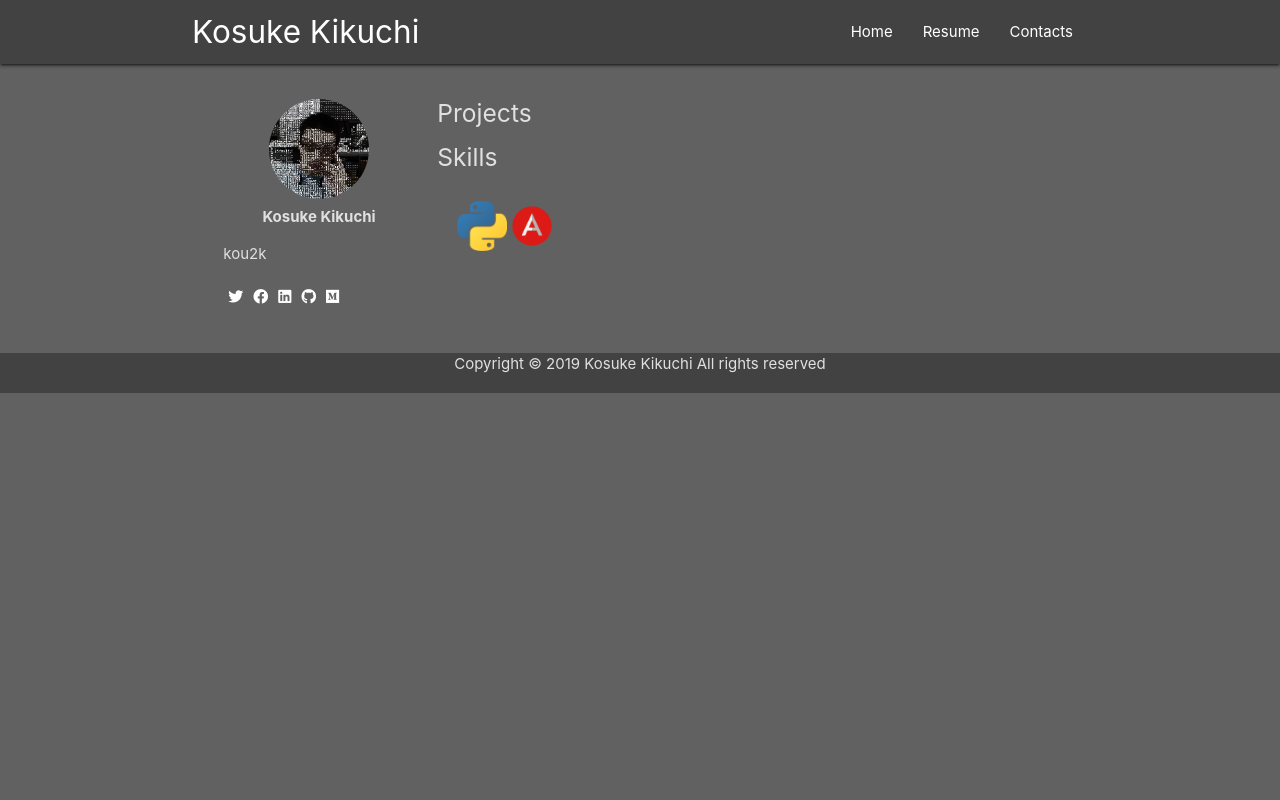
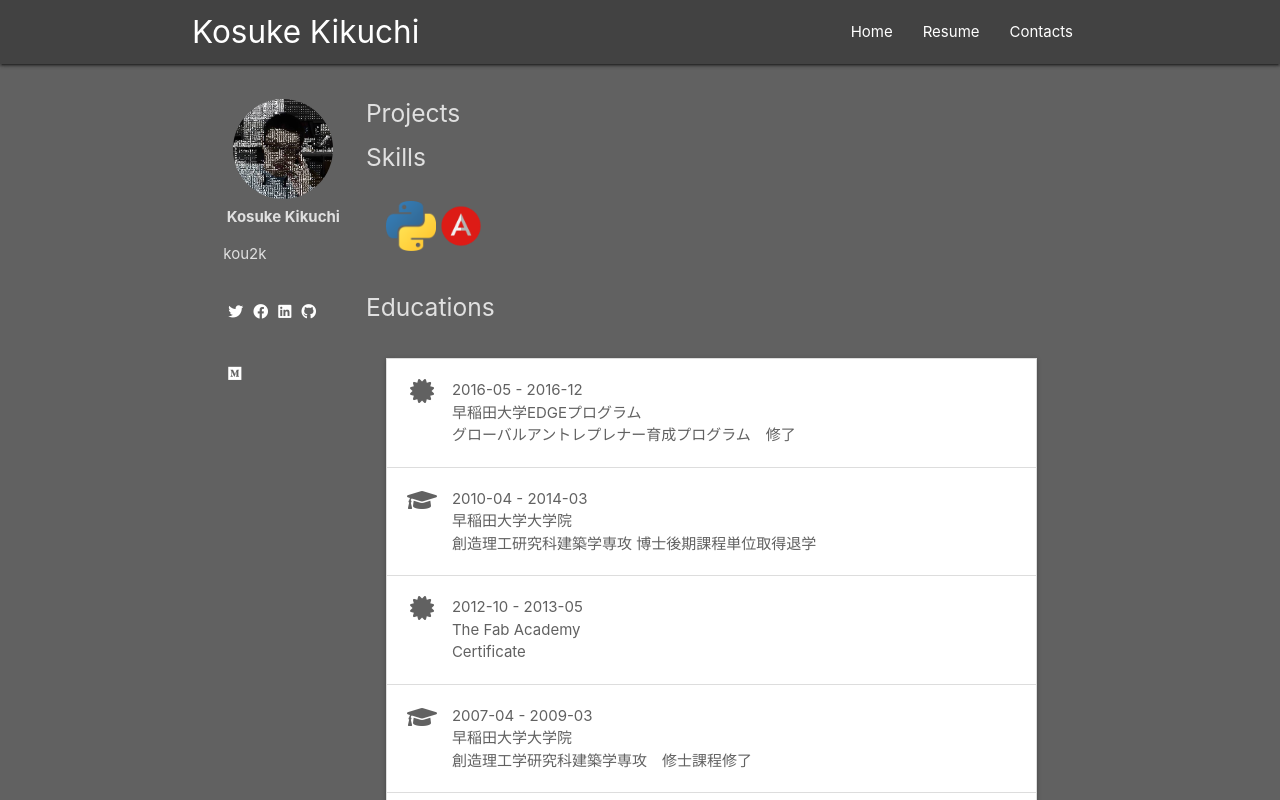
Before and after one commit to kousukekikuchi1984/homepage, an Angular app: page /resume in a window 1280 px wide. Shown: the top 800 px of the page. Built offline with nearby package versions, Linux system fonts and the light colour scheme.

Commit message:
added education history design

```diff
--- a/src/app/resume/resume.component.html
+++ b/src/app/resume/resume.component.html
@@ -1,5 +1,5 @@
 <div class="row">
-  <div class="col s12 m4 l3">
+  <div class="col s12 m3 l2">
     <ul class="important">
       <li>
         <img class="circle responsive-img" height="100px" width="100px" src="/assets/img/kou2k.jpg">
@@ -10,15 +10,15 @@
       {{text}}
     </p>
     <ul class="social_media">
-      <li><a href="https://twitter.com/kou2kkkt"><i class="fab fa-twitter"></i></a></li>
-      <li><a href="https://facebook.com/kou2k"><i class="fab fa-facebook"></i></a></li>
-      <li><a href="https://www.linkedin.com/in/kousuke-kikuchi-37191433/"><i class="fab fa-linkedin"></i></a></li>
-      <li><a href="https://github.com/kousukekikuchi1984"><i class="fab fa-github">  </i></a></li>
-      <li><a href="https://medium.com/@kousukekikuchi"><i class="fab fa-medium">  </i></a></li>
+      <p><a href="https://twitter.com/kou2kkkt"><i class="fab fa-twitter"></i></a></p>
+      <p><a href="https://facebook.com/kou2k"><i class="fab fa-facebook"></i></a></p>
+      <p><a href="https://www.linkedin.com/in/kousuke-kikuchi-37191433/"><i class="fab fa-linkedin"></i></a></p>
+      <p><a href="https://github.com/kousukekikuchi1984"><i class="fab fa-github">  </i></a></p>
+      <p><a href="https://medium.com/@kousukekikuchi"><i class="fab fa-medium">  </i></a></p>
     </ul>
   </div>
 
-  <div class="col s12 m8 l9">
+  <div class="col s12 m9 l10">
     <h5>Projects</h5>
 
     <h5>Skills</h5>
@@ -26,5 +26,58 @@
       <img src="/assets/img/python.png">
       <img src="/assets/img/angular.png">
     </div>
+
+    <h5>Educations</h5>
+    <div class="educations">
+    <ul class="collapsible">
+      <li>
+        <div class="collapsible-header">
+          <i class="fas fa-certificate"></i>
+          2016-05 - 2016-12<br/>
+          早稲田大学EDGEプログラム<br/>
+          グローバルアントレプレナー育成プログラム　修了
+        </div>
+        <div class="collapsible-body"><span>from 2011-04 to 2014-03</span></div>
+      </li>
+      <li>
+        <div class="collapsible-header">
+          <i class="fas fa-graduation-cap"></i>
+          2010-04 - 2014-03<br/>
+          早稲田大学大学院<br/>
+          創造理工研究科建築学専攻  博士後期課程単位取得退学
+        </div>
+        <div class="collapsible-body"><span>from 2011-04 to 2014-03</span></div>
+      </li>
+      <li>
+        <div class="collapsible-header">
+          <i class="fas fa-certificate"></i>
+          2012-10 - 2013-05<br/>
+          The Fab Academy<br/>
+          Certificate
+        </div>
+        <div class="collapsible-body"><span>from 2011-04 to 2014-03</span></div>
+      </li>
+
+
+      <li>
+        <div class="collapsible-header">
+          <i class="fas fa-graduation-cap"></i>
+          2007-04 - 2009-03<br/>
+          早稲田大学大学院<br/>
+          創造理工学研究科建築学専攻　修士課程修了
+        </div>
+        <div class="collapsible-body"><span>Lorem ipsum dolor sit amet.</span></div>
+      </li>
+      <li>
+        <div class="collapsible-header">
+          <i class="fas fa-graduation-cap"></i>
+          2002-07 - 2007-03<br/>
+          早稲田大学<br/>
+          理工学部建築学科　学士課程修了
+        </div>
+        <div class="collapsible-body"><span>Lorem ipsum dolor sit amet.</span></div>
+      </li>
+    </ul>
+    </div>
   </div>
 </div>
--- a/src/app/resume/resume.component.scss
+++ b/src/app/resume/resume.component.scss
@@ -15,8 +15,12 @@ div {
   i {
     color: white;
   }
-  li {
+  p {
     float: left;
     padding: 5px;
   }
 }
+
+.educations {
+  color: #616161;
+}
```
